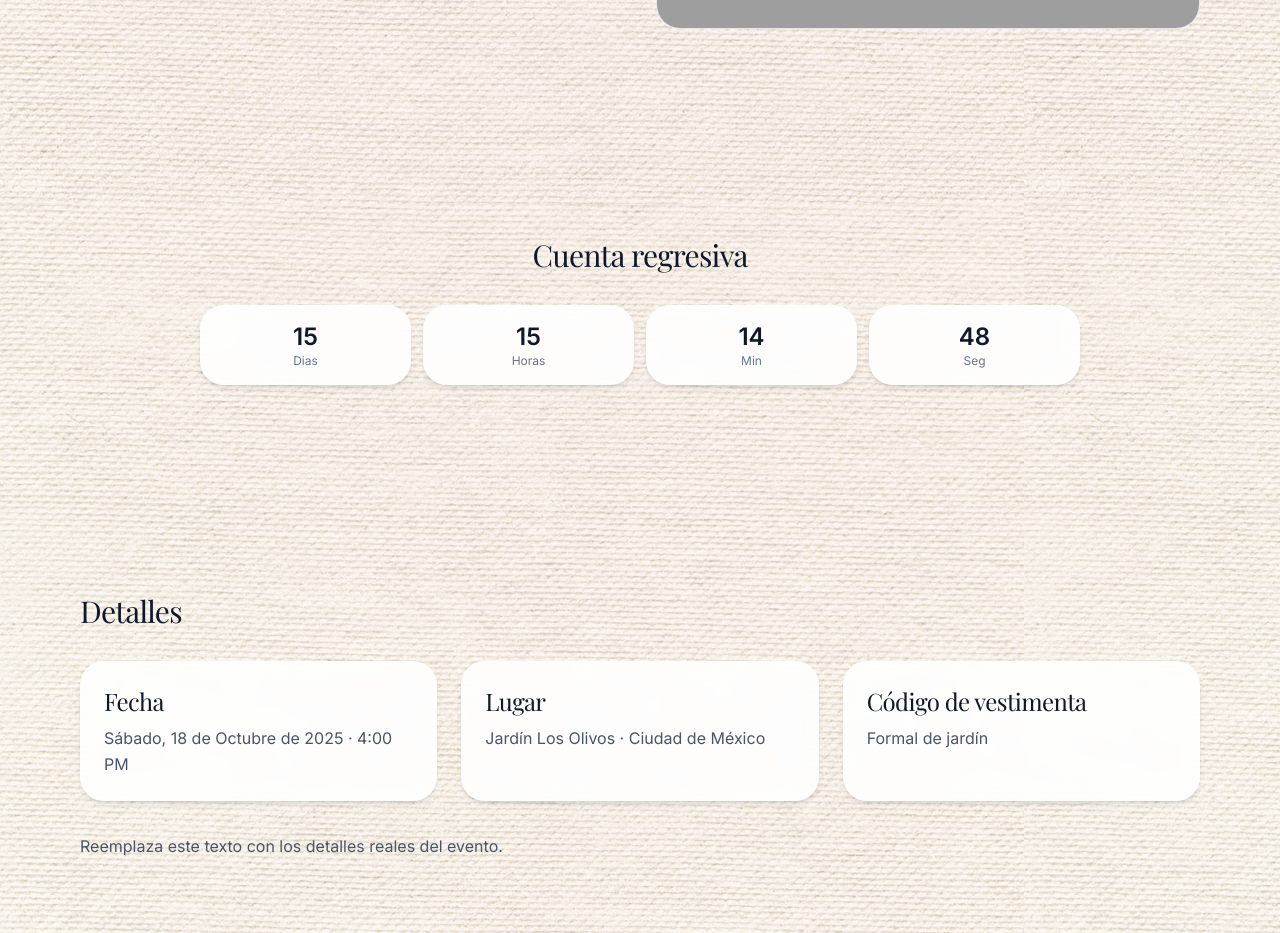
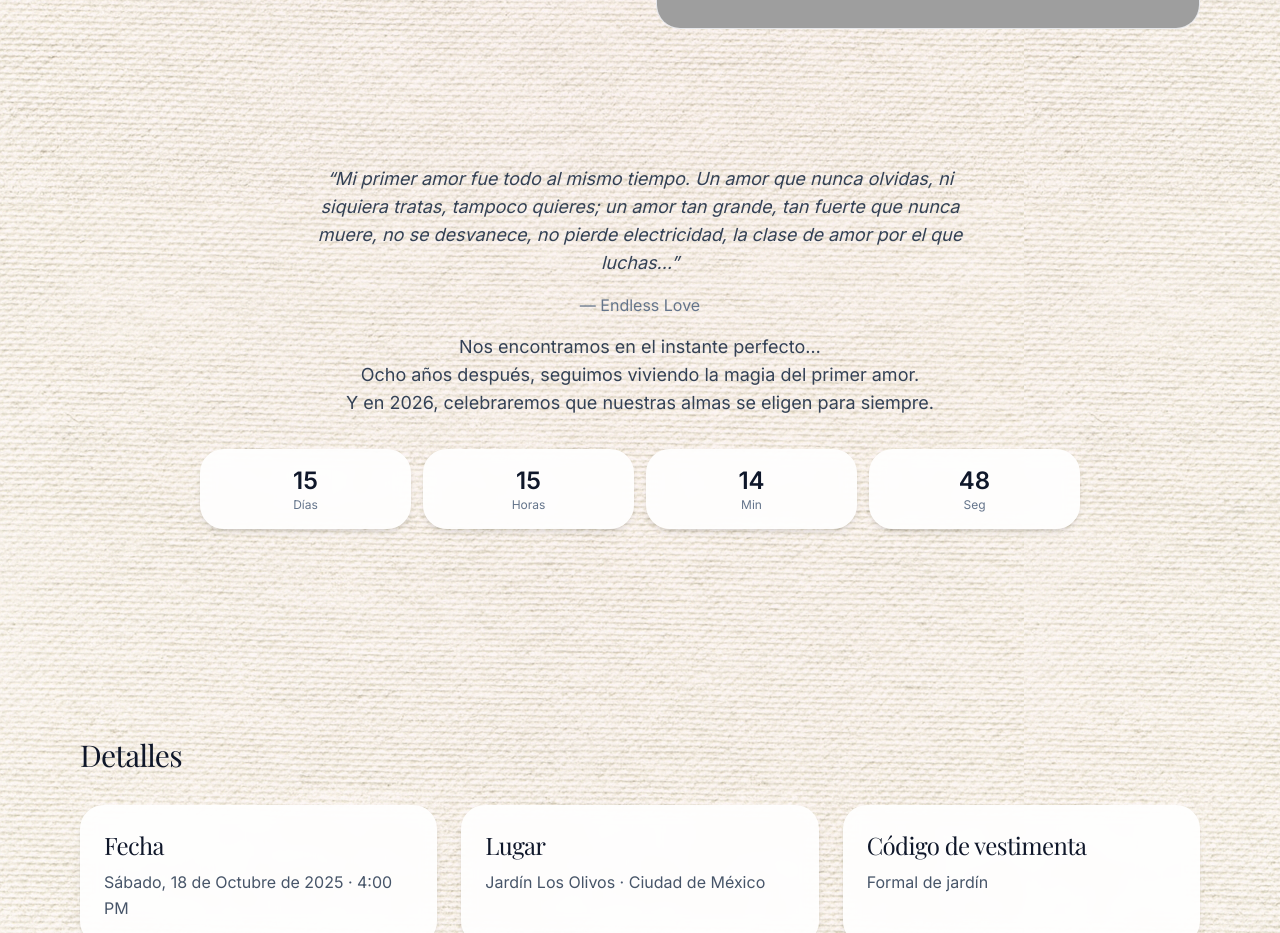
Before and after one commit to Isra48/wedding_invite, a Next.js app: page / in a window 1280 px wide. Shown: the part 820-1753 px from the top of the page. Built offline with nearby package versions, Linux system fonts and the light colour scheme; grey boxes are pictures that could not be loaded; a web font is replaced by a local one.

Commit message:
feature(ui): :sparkles: adding copy to countDown

```diff
--- a/src/components/molecules/Countdown.tsx
+++ b/src/components/molecules/Countdown.tsx
@@ -1,13 +1,62 @@
 "use client";
 import { useEffect, useState } from "react";
-function getRemaining(target: Date){ const now=Date.now(); const diff=Math.max(0, target.getTime()-now);
-  const d=Math.floor(diff/86400000); const h=Math.floor((diff%86400000)/3600000); const m=Math.floor((diff%3600000)/60000); const s=Math.floor((diff%60000)/1000); return {d,h,m,s}; }
-export default function Countdown({ dateISO }:{dateISO:string}){
-  const [mounted,setMounted]=useState(false); const [t,setT]=useState({d:0,h:0,m:0,s:0});
-  useEffect(()=>{ setMounted(true); },[]);
-  useEffect(()=>{ if(!mounted) return; const target=new Date(dateISO); const tick=()=>setT(getRemaining(target)); tick(); const id=setInterval(tick,1000); return ()=>clearInterval(id); },[dateISO,mounted]);
-  const cells = mounted ? [["Dias",t.d],["Horas",t.h],["Min",t.m],["Seg",t.s]] : [["Dias","--"],["Horas","--"],["Min","--"],["Seg","--"]];
-  return (<div className="grid grid-cols-4 gap-3 text-center">
-    {cells.map(([label,val])=> (<div key={String(label)} className="card py-4"><div className="text-2xl font-semibold">{String(val)}</div><div className="text-xs text-slate-500">{String(label)}</div></div>))}
-  </div>);
+
+function getRemaining(target: Date) {
+  const now = Date.now();
+  const diff = Math.max(0, target.getTime() - now);
+  const d = Math.floor(diff / 86400000);
+  const h = Math.floor((diff % 86400000) / 3600000);
+  const m = Math.floor((diff % 3600000) / 60000);
+  const s = Math.floor((diff % 60000) / 1000);
+  return { d, h, m, s };
 }
+
+export default function Countdown({ dateISO }: { dateISO: string }) {
+  const [mounted, setMounted] = useState(false);
+  const [t, setT] = useState({ d: 0, h: 0, m: 0, s: 0 });
+
+  useEffect(() => { setMounted(true); }, []);
+
+  useEffect(() => {
+    if (!mounted) return;
+    const target = new Date(dateISO);
+    const tick = () => setT(getRemaining(target));
+    tick();
+    const id = setInterval(tick, 1000);
+    return () => clearInterval(id);
+  }, [dateISO, mounted]);
+
+  const cells = mounted
+    ? [["Días", t.d], ["Horas", t.h], ["Min", t.m], ["Seg", t.s]]
+    : [["Días", "--"], ["Horas", "--"], ["Min", "--"], ["Seg", "--"]];
+
+  return (
+    <div className="grid gap-8 text-center">
+      {/* ✨ Texto de introducción */}
+      <div className="max-w-2xl mx-auto space-y-4">
+        <p className="text-base sm:text-lg italic text-slate-700 leading-relaxed">
+          “Mi primer amor fue todo al mismo tiempo. Un amor que nunca olvidas,
+          ni siquiera tratas, tampoco quieres; un amor tan grande, tan fuerte
+          que nunca muere, no se desvanece, no pierde electricidad, la clase
+          de amor por el que luchas…”
+        </p>
+        <p className="text-sm sm:text-base text-slate-500">— Endless Love</p>
+        <p className="text-base sm:text-lg text-slate-700">
+          Nos encontramos en el instante perfecto…<br />
+          Ocho años después, seguimos viviendo la magia del primer amor.<br />
+          Y en 2026, celebraremos que nuestras almas se eligen para siempre.
+        </p>
+      </div>
+
+      {/* ⏳ Contador */}
+      <div className="grid grid-cols-4 gap-3 text-center">
+        {cells.map(([label, val]) => (
+          <div key={String(label)} className="card py-4">
+            <div className="text-2xl font-semibold">{String(val)}</div>
+            <div className="text-xs text-slate-500">{String(label)}</div>
+          </div>
+        ))}
+      </div>
+    </div>
+  );
+}
--- a/src/sections/section-countdown.tsx
+++ b/src/sections/section-countdown.tsx
@@ -1,9 +1,10 @@
 import SectionHeader from "@atoms/SectionHeader";
 import Countdown from "@molecules/Countdown";
-export default function SectionCountdown({ id, title, subtitle }:{ id:string; title?:string; subtitle?:string }){
-  return (<section id={id} className="section">
+export default function SectionCountdown({ id, title, subtitle }: { id: string; title?: string; subtitle?: string }) {
+  return (
+  <section id={id} className="section pt-0">
     <div className="container-narrow">
-      <SectionHeader title={title || "Cuenta regresiva"} subtitle={subtitle} />
+      {/*<SectionHeader title={title || "Cuenta regresiva"} subtitle={subtitle} /> */}
       <div className="mt-8"><Countdown dateISO="2025-10-18T16:00:00-06:00" /></div>
     </div>
   </section>);
```
